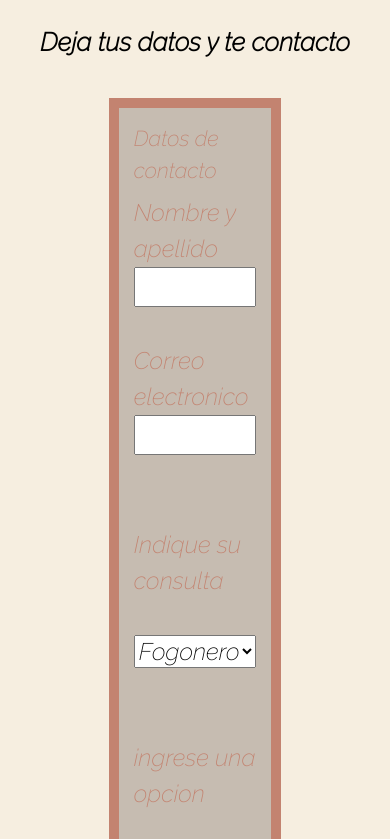
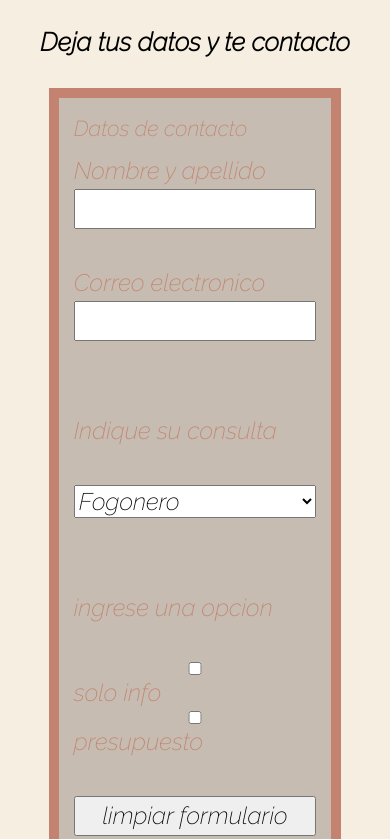
Before and after one commit to JorgeRodrigoSJ/lasersanjuan.github.io, a website: page pages/contacto.html in a window 390 px wide. Shown: the part 469-1308 px from the top of the page. Drawn offline with nearby package versions, Linux system fonts and the light colour scheme; a web font is replaced by a local one.

Commit message:
contactos

```diff
--- a/sass/base/_mediaquery.scss
+++ b/sass/base/_mediaquery.scss
@@ -189,6 +189,7 @@
   .contactos {
       form{
          fieldset {
+          margin: 10px 20px 0 20px;
           padding: 15px;
           width: 90%;
             }
--- a/sass/componets/_main.scss
+++ b/sass/componets/_main.scss
@@ -134,7 +134,8 @@ h2{
         justify-content: center;
         width: 95%;
         fieldset {
-            padding: 80px;
+            width: 50%;
+            padding: 20px;
             font-size: 1.5rem;
             margin: 20px 80px 0 80px;
             background-color: rgba(59, 44, 44, 0.2588235294);
```
Also changed, not shown: styles/style.css, 1 other file.
